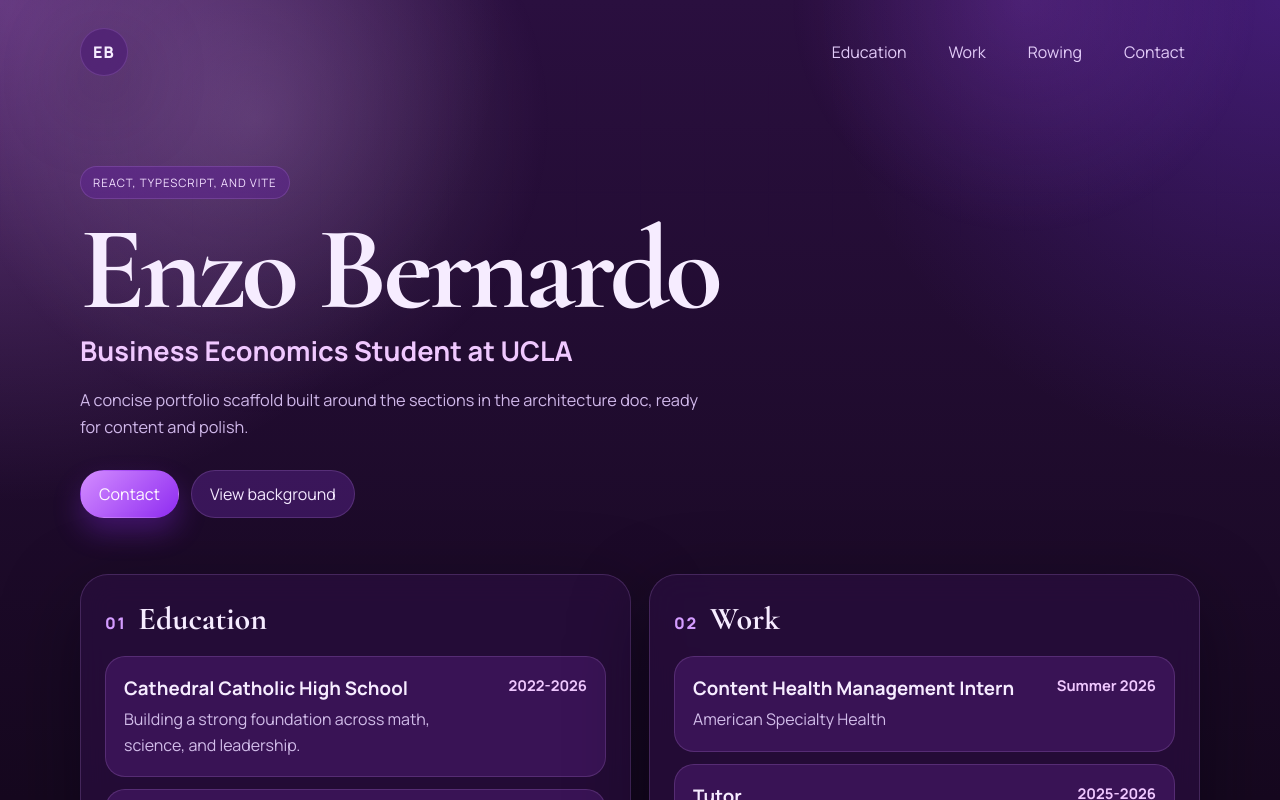
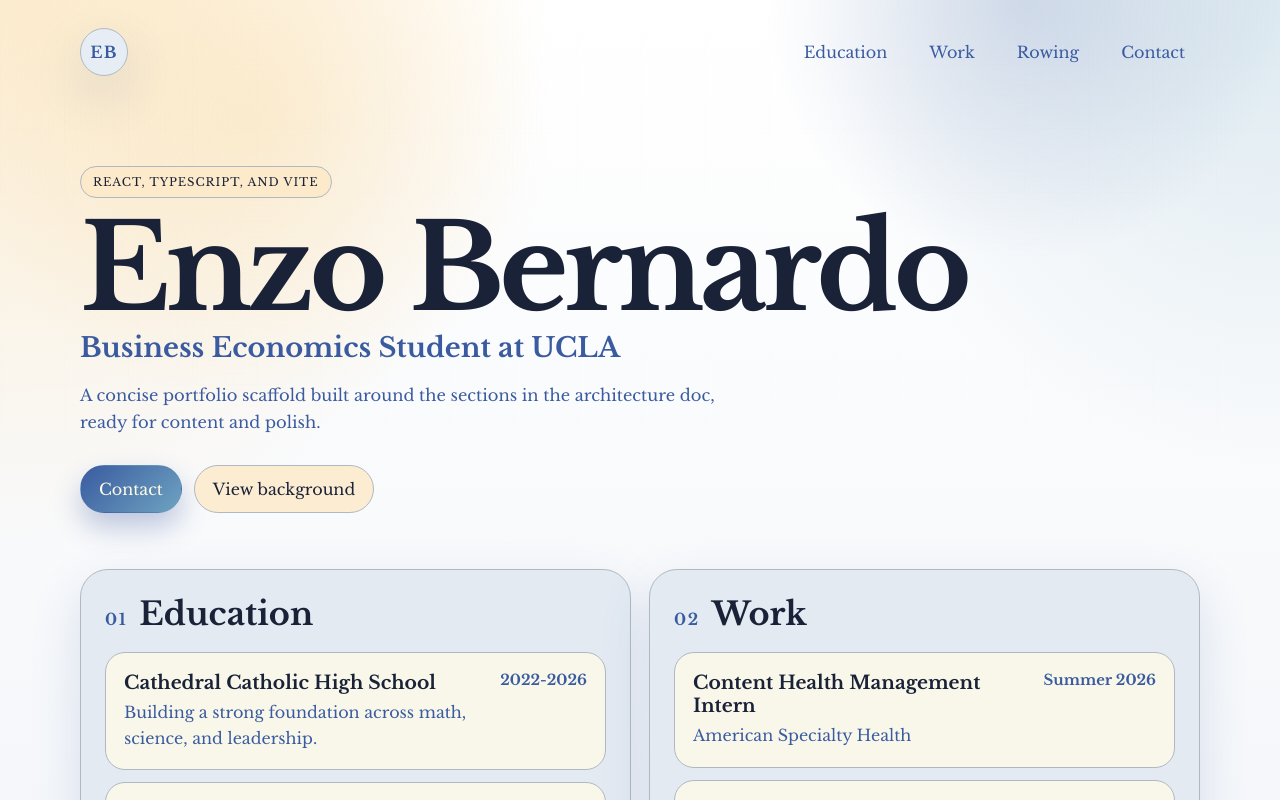
Before and after one commit to enzojbernardo/Portfolio, a React (Vite) app: page / in a window 1280 px wide. Shown: the top 800 px of the page. Built offline with nearby package versions, Linux system fonts and the light colour scheme.

Commit message:
added starry night theme

```diff
--- a/src/index.css
+++ b/src/index.css
@@ -1,16 +1,117 @@
-@import url('https://fonts.googleapis.com/css2?family=Cormorant+Garamond:wght@600;700&family=Manrope:wght@400;500;600;700;800&display=swap');
+@import url('https://fonts.googleapis.com/css2?family=Libre+Baskerville:wght@400;700&display=swap');
 
 :root {
   color-scheme: light;
-  --bg: #16081f;
-  --bg-soft: rgba(57, 18, 92, 0.68);
-  --text: #f6ecff;
-  --muted: #ceb7e6;
-  --line: rgba(214, 160, 255, 0.18);
-  --accent: #b45cff;
-  --accent-strong: #e3b6ff;
-  --card: rgba(40, 14, 61, 0.78);
-  --shadow: 0 24px 80px rgba(6, 1, 12, 0.38);
+  --card: #e3eaf2;
+  --ring: #f7c873;
+  --input: #6ea3c1;
+  --muted: #e5e5df;
+  --accent: #6ea3c1;
+  --border: #b0b8c1;
+  --radius: 0.5rem;
+  --chart-1: #3a5ba0;
+  --chart-2: #f7c873;
+  --chart-3: #6ea3c1;
+  --chart-4: #b0b8c1;
+  --chart-5: #2d1e2f;
+  --popover: #fffbe6;
+  --primary: #3a5ba0;
+  --sidebar: #e3eaf2;
+  --font-sans: Libre Baskerville, serif;
+  --secondary: #f7c873;
+  --background: #f5f7fa;
+  --foreground: #1a2238;
+  --destructive: #2d1e2f;
+  --sidebar-ring: #f7c873;
+  --sidebar-accent: #f7c873;
+  --sidebar-border: #b0b8c1;
+  --card-foreground: #1a2238;
+  --sidebar-primary: #3a5ba0;
+  --muted-foreground: #3a5ba0;
+  --accent-foreground: #fffbe6;
+  --popover-foreground: #1a2238;
+  --primary-foreground: #fffbe6;
+  --sidebar-foreground: #1a2238;
+  --secondary-foreground: #1a2238;
+  --destructive-foreground: #fffbe6;
+  --sidebar-accent-foreground: #1a2238;
+  --sidebar-primary-foreground: #fffbe6;
+  --shadow: 0 20px 50px rgba(58, 91, 160, 0.16);
+}
+
+.dark {
+  color-scheme: dark;
+  --card: #23243a;
+  --ring: #ffe066;
+  --input: #3a5ba0;
+  --muted: #1d1e2f;
+  --accent: #bccdf0;
+  --border: #2d2e3e;
+  --radius: 0.5rem;
+  --chart-1: #3a5ba0;
+  --chart-2: #ffe066;
+  --chart-3: #6ea3c1;
+  --chart-4: #7a88a1;
+  --chart-5: #a04a6c;
+  --popover: #23243a;
+  --primary: #3a5ba0;
+  --sidebar: #23243a;
+  --secondary: #ffe066;
+  --background: #181a24;
+  --foreground: #e6eaf3;
+  --destructive: #a04a6c;
+  --sidebar-ring: #ffe066;
+  --sidebar-accent: #ffe066;
+  --sidebar-border: #2d2e3e;
+  --card-foreground: #e6eaf3;
+  --sidebar-primary: #3a5ba0;
+  --muted-foreground: #7a88a1;
+  --accent-foreground: #181a24;
+  --popover-foreground: #ffe066;
+  --primary-foreground: #ffe066;
+  --sidebar-foreground: #e6eaf3;
+  --secondary-foreground: #23243a;
+  --destructive-foreground: #ffe066;
+  --sidebar-accent-foreground: #23243a;
+  --sidebar-primary-foreground: #ffe066;
+  --shadow: 0 20px 50px rgba(0, 0, 0, 0.42);
+}
+
+@theme inline {
+  --color-card: var(--card);
+  --color-ring: var(--ring);
+  --color-input: var(--input);
+  --color-muted: var(--muted);
+  --color-accent: var(--accent);
+  --color-border: var(--border);
+  --color-radius: var(--radius);
+  --color-chart-1: var(--chart-1);
+  --color-chart-2: var(--chart-2);
+  --color-chart-3: var(--chart-3);
+  --color-chart-4: var(--chart-4);
+  --color-chart-5: var(--chart-5);
+  --color-popover: var(--popover);
+  --color-primary: var(--primary);
+  --color-sidebar: var(--sidebar);
+  --color-font-sans: var(--font-sans);
+  --color-secondary: var(--secondary);
+  --color-background: var(--background);
+  --color-foreground: var(--foreground);
+  --color-destructive: var(--destructive);
+  --color-sidebar-ring: var(--sidebar-ring);
+  --color-sidebar-accent: var(--sidebar-accent);
+  --color-sidebar-border: var(--sidebar-border);
+  --color-card-foreground: var(--card-foreground);
+  --color-sidebar-primary: var(--sidebar-primary);
+  --color-muted-foreground: var(--muted-foreground);
+  --color-accent-foreground: var(--accent-foreground);
+  --color-popover-foreground: var(--popover-foreground);
+  --color-primary-foreground: var(--primary-foreground);
+  --color-sidebar-foreground: var(--sidebar-foreground);
+  --color-secondary-foreground: var(--secondary-foreground);
+  --color-destructive-foreground: var(--destructive-foreground);
+  --color-sidebar-accent-foreground: var(--sidebar-accent-foreground);
+  --color-sidebar-primary-foreground: var(--sidebar-primary-foreground);
 }
 
 * {
@@ -23,13 +124,13 @@ html {
 
 body {
   margin: 0;
-  font-family: 'Manrope', sans-serif;
-  color: var(--text);
+  font-family: var(--font-sans);
+  color: var(--foreground);
   background:
-    radial-gradient(circle at top left, rgba(216, 139, 255, 0.34), transparent 24%),
-    radial-gradient(circle at top right, rgba(129, 61, 255, 0.28), transparent 22%),
-    radial-gradient(circle at bottom center, rgba(92, 33, 178, 0.38), transparent 28%),
-    linear-gradient(180deg, #2a0f3f 0%, var(--bg) 48%, #0e0614 100%);
+    radial-gradient(circle at top left, color-mix(in srgb, var(--secondary) 34%, transparent), transparent 26%),
+    radial-gradient(circle at top right, color-mix(in srgb, var(--accent) 24%, transparent), transparent 22%),
+    radial-gradient(circle at bottom center, color-mix(in srgb, var(--primary) 22%, transparent), transparent 30%),
+    linear-gradient(180deg, #ffffff 0%, var(--background) 48%, #ecf1f8 100%);
   min-width: 320px;
 }
 
@@ -39,8 +140,8 @@ body::before {
   inset: 0;
   pointer-events: none;
   background-image:
-    linear-gradient(rgba(222, 181, 255, 0.12) 1px, transparent 1px),
-    linear-gradient(90deg, rgba(222, 181, 255, 0.12) 1px, transparent 1px);
+    linear-gradient(color-mix(in srgb, var(--border) 24%, transparent) 1px, transparent 1px),
+    linear-gradient(90deg, color-mix(in srgb, var(--border) 24%, transparent) 1px, transparent 1px);
   background-size: 64px 64px;
   mask-image: linear-gradient(180deg, rgba(0, 0, 0, 0.18), transparent 78%);
   opacity: 0.25;
@@ -81,8 +182,8 @@ a {
   inset: 0;
   pointer-events: none;
   background:
-    radial-gradient(circle at 20% 15%, rgba(231, 187, 255, 0.18), transparent 24%),
-    radial-gradient(circle at 80% 0%, rgba(184, 91, 255, 0.18), transparent 18%);
+    radial-gradient(circle at 20% 15%, color-mix(in srgb, var(--secondary) 22%, transparent), transparent 24%),
+    radial-gradient(circle at 80% 0%, color-mix(in srgb, var(--primary) 18%, transparent), transparent 20%);
   z-index: -1;
 }
 
@@ -100,9 +201,10 @@ a {
   justify-content: center;
   width: 48px;
   height: 48px;
-  border: 1px solid var(--line);
+  border: 1px solid var(--border);
   border-radius: 999px;
-  background: rgba(77, 30, 116, 0.72);
+  background: color-mix(in srgb, var(--card) 84%, white 16%);
+  color: var(--primary);
   box-shadow: var(--shadow);
   font-weight: 800;
   letter-spacing: 0.08em;
@@ -119,14 +221,14 @@ a {
   padding: 10px 14px;
   border: 1px solid transparent;
   border-radius: 999px;
-  color: #e2cbf8;
+  color: var(--muted-foreground);
   transition: transform 160ms ease, border-color 160ms ease, background-color 160ms ease;
 }
 
 .nav a:hover,
 .nav a:focus-visible {
-  border-color: var(--line);
-  background: rgba(108, 38, 167, 0.42);
+  border-color: var(--border);
+  background: color-mix(in srgb, var(--accent) 22%, transparent);
   transform: translateY(-1px);
   outline: none;
 }
@@ -138,10 +240,10 @@ a {
 .eyebrow {
   display: inline-flex;
   padding: 8px 12px;
-  border: 1px solid var(--line);
+  border: 1px solid var(--border);
   border-radius: 999px;
-  background: rgba(98, 34, 155, 0.46);
-  color: #f2dfff;
+  background: color-mix(in srgb, var(--secondary) 38%, white 62%);
+  color: var(--foreground);
   letter-spacing: 0.08em;
   text-transform: uppercase;
   font-size: 0.72rem;
@@ -149,7 +251,7 @@ a {
 
 .hero h1 {
   margin: 18px 0 8px;
-  font-family: 'Cormorant Garamond', serif;
+  font-family: var(--font-sans);
   font-size: clamp(4rem, 10vw, 7.4rem);
   line-height: 0.9;
   letter-spacing: -0.04em;
@@ -158,14 +260,14 @@ a {
 .hero-copy {
   margin: 0;
   font-size: clamp(1.2rem, 2.5vw, 1.7rem);
-  color: #f0c8ff;
+  color: var(--primary);
   font-weight: 700;
 }
 
 .hero-support {
   max-width: 640px;
   margin: 18px 0 0;
-  color: #d0b8ea;
+  color: var(--muted-foreground);
   font-size: 1.02rem;
   line-height: 1.7;
 }
@@ -190,15 +292,15 @@ a {
 }
 
 .primary-button {
-  background: linear-gradient(135deg, #d38cff 0%, #8f2cf1 100%);
-  color: #fff8ff;
-  box-shadow: 0 14px 28px rgba(143, 44, 241, 0.32);
+  background: linear-gradient(135deg, var(--primary) 0%, var(--accent) 100%);
+  color: var(--primary-foreground);
+  box-shadow: 0 14px 28px color-mix(in srgb, var(--primary) 32%, transparent);
 }
 
 .secondary-button {
-  border-color: var(--line);
-  background: rgba(85, 33, 132, 0.52);
-  color: #f4e9ff;
+  border-color: var(--border);
+  background: color-mix(in srgb, var(--secondary) 32%, white 68%);
+  color: var(--secondary-foreground);
 }
 
 .primary-button:hover,
@@ -218,7 +320,7 @@ a {
 .panel {
   grid-column: span 6;
   padding: 24px;
-  border: 1px solid var(--line);
+  border: 1px solid var(--border);
   border-radius: 28px;
   background: var(--card);
   backdrop-filter: blur(16px);
@@ -237,7 +339,7 @@ a {
 }
 
 .section-heading span {
-  color: #d49cff;
+  color: var(--primary);
   font-weight: 800;
   letter-spacing: 0.1em;
 }
@@ -249,7 +351,7 @@ a {
 }
 
 .section-heading h2 {
-  font-family: 'Cormorant Garamond', serif;
+  font-family: var(--font-sans);
   font-size: 2rem;
 }
 
@@ -265,22 +367,22 @@ a {
   justify-content: space-between;
   gap: 18px;
   padding: 18px;
-  border: 1px solid var(--line);
+  border: 1px solid var(--border);
   border-radius: 20px;
-  background: rgba(70, 25, 103, 0.66);
+  background: color-mix(in srgb, var(--popover) 74%, var(--card) 26%);
 }
 
 .entry-card p,
 .course-list li,
 .feature-list li {
   margin: 6px 0 0;
-  color: #d2bdea;
+  color: var(--muted-foreground);
   line-height: 1.6;
 }
 
 .entry-card span {
   white-space: nowrap;
-  color: #f0c8ff;
+  color: var(--primary);
   font-size: 0.92rem;
   font-weight: 700;
 }
@@ -288,7 +390,7 @@ a {
 .course-list {
   margin-top: 18px;
   padding-top: 18px;
-  border-top: 1px solid var(--line);
+  border-top: 1px solid var(--border);
 }
 
 .course-list ul,
@@ -309,15 +411,15 @@ a {
   min-height: 48px;
   padding: 0 18px;
   border-radius: 999px;
-  border: 1px solid var(--line);
-  background: rgba(84, 31, 129, 0.62);
+  border: 1px solid var(--border);
+  background: color-mix(in srgb, var(--accent) 24%, white 76%);
   transition: transform 160ms ease, border-color 160ms ease;
 }
 
 .contact-links a:hover,
 .contact-links a:focus-visible {
   transform: translateY(-2px);
-  border-color: rgba(223, 182, 255, 0.42);
+  border-color: var(--ring);
   outline: none;
 }
 
@@ -327,7 +429,7 @@ a {
   justify-content: space-between;
   gap: 12px;
   padding: 22px 4px 0;
-  color: #cab1e6;
+  color: var(--muted-foreground);
 }
 
 .footer p {
```
